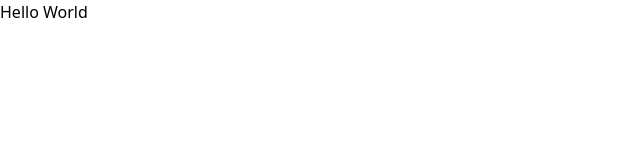
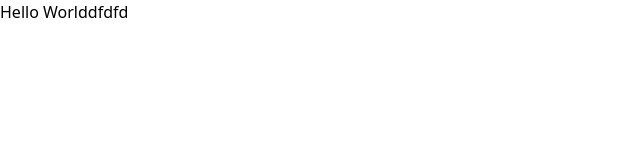
Before and after one commit to unisonlegal/nextjs, a Next.js app: page / in a window 1280 px wide. Shown: the top 160 px of the page, without its empty margins (0-640 px from the left). Built offline with nearby package versions, Linux system fonts and the light colour scheme.

Commit message:
LP-1 trying to do

```diff
--- a/components/HeroSection.js
+++ b/components/HeroSection.js
@@ -4,7 +4,7 @@ export default function HeroSection() {
     return (
 
         <div>
-            <p>Hello World</p>
+            <p>Hello Worlddfdfd</p>
         </div>
     )
 }
```
